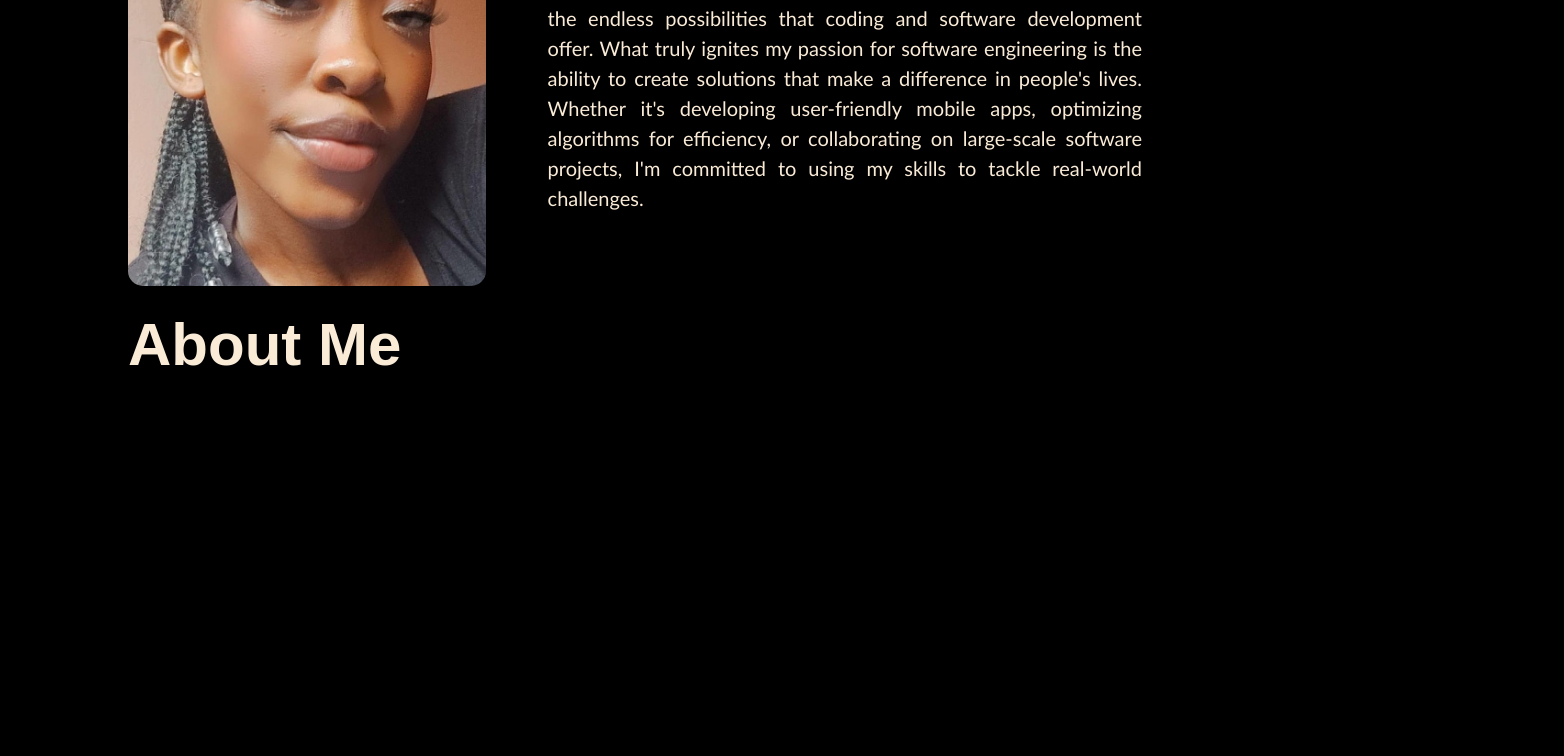
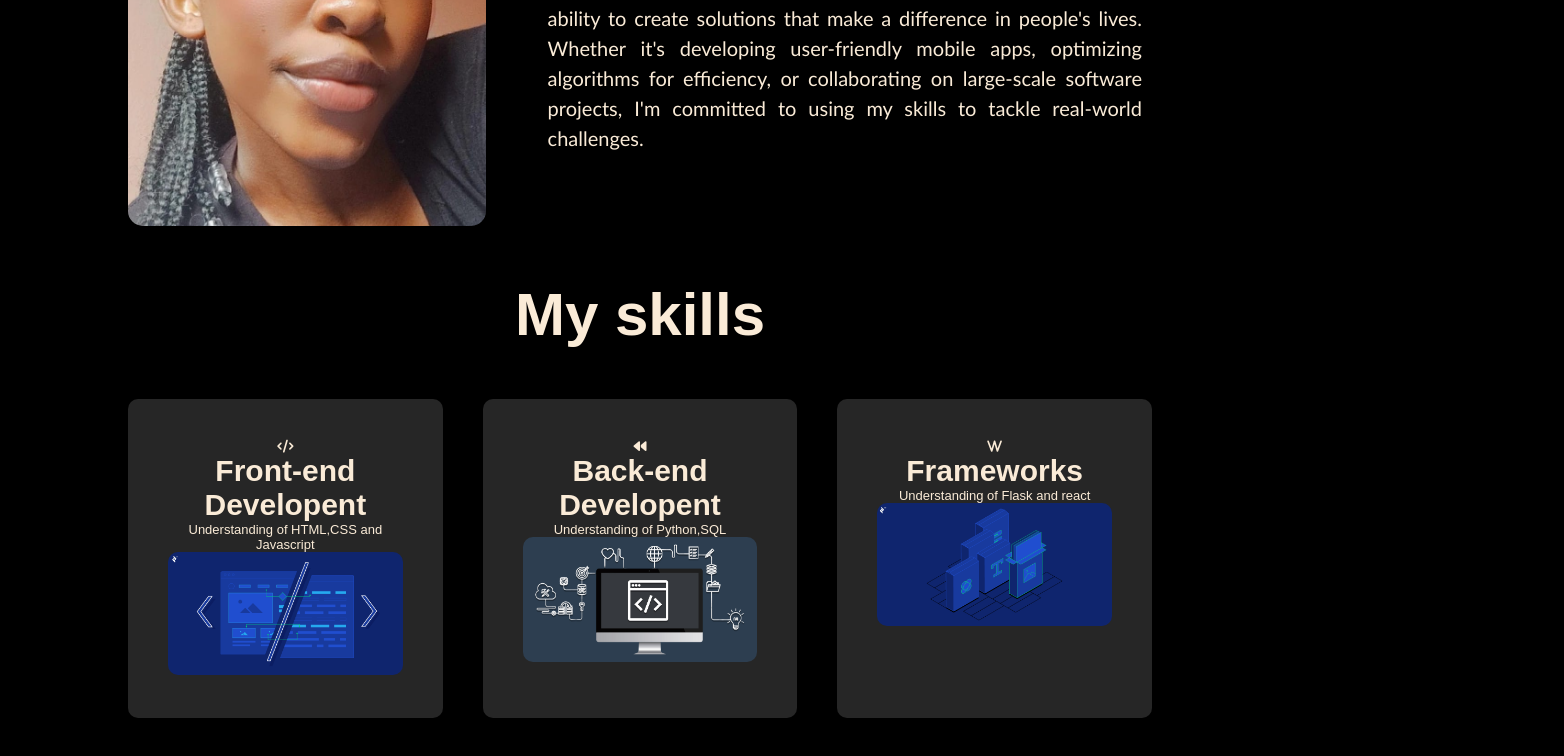
Before and after one commit to Tarbiee/portfolio, a plain HTML site: page index.html in a window 1280 px wide. Shown: the part 1196-1952 px from the top of the page, 1564 px wide, since content can reach past the window. Before the commit the page ends 1585 px from the top, so only its background shows below. Drawn offline with Linux system fonts and the light colour scheme.

Commit message:
completed skills section

```diff
--- a/index.html
+++ b/index.html
@@ -5,6 +5,7 @@
     <meta name="viewport" content="width=device-width, initial-scale=1.0">
     <title>Portfolio</title>
     <link rel="stylesheet" href="style.css">
+    <script src="https://kit.fontawesome.com/853e522744.js" crossorigin="anonymous"></script>
 </head>
 <body>
     <!--header section-->
@@ -20,11 +21,17 @@
                 </ul>
             </nav>
             <div class="header-text"></div>
-            <p>Software Developer</p>
+
+        </div>
+
+        <div class="image">
+            <img src="images/bck2.jpg" class="girl">
+            <div class="banner-test">
+                <p>Software Developer</p>
             <h1>Hello, I'm Tabitha Luvuno </h1>
-        </div>
-        <div class="image">
-            <img src="images/pp.jpg" class="girl">
+            </div>
+
+
         </div>
 
     </div>
@@ -50,7 +57,28 @@
 
     <div id="skills">
         <div class="container">
-            <h1 class="subtitle">About Me</h1>
+            <h1 class="subtitle">My skills</h1>
+            <div class="skills-list">
+                <div class="grid-item">
+                    <i class="fa-solid fa-code"></i>
+                    <h2>Front-end Developent</h2>
+                    <p>Understanding of HTML,CSS and Javascript</p>
+                    <img src="images/code.png">
+                </div>
+                <div class="grid-item">
+                    <i class="fa-solid fa-backward"></i>
+                    <h2>Back-end Developent</h2>
+                    <p>Understanding of Python,SQL </p>
+                    <img src="images/back.jpg">
+                </div>
+                <div class="grid-item">
+                    <i class="fa-solid fa-w"></i>
+                    <h2>Frameworks</h2>
+                    <p>Understanding of Flask and react</p>
+                    <img src="images/frame.png">
+                </div>
+
+            </div>
 
         </div>
     </div>
--- a/style.css
+++ b/style.css
@@ -8,6 +8,7 @@ body{
     background-color: black;
     color: antiquewhite;
 
+
 }
 
 #header{
@@ -15,6 +16,7 @@ body{
     height: 100vh;
     background-size: cover;
     background-position: center;
+    background-image: url(images/bkg1.jpeg);
 
 }
 
@@ -40,7 +42,7 @@ nav ul li{
 }
 
 nav ul li a{
-    color: plum;
+    color: rgb(14, 11, 14);
     text-decoration: none;
     font-size: 18px;
     font-weight: bold;
@@ -52,7 +54,7 @@ nav ul li a{
 
 
 nav ul li a:hover{
-    color: rgb(32, 3, 32);
+    color: rgb(204, 155, 204);
 
 }
 
@@ -65,26 +67,33 @@ nav ul li a:hover{
     font-size: 60px;
     margin-top: 20px;
 }
+.banner-test{
+    position: absolute;
+    margin-left: 1000px;
+
+}
 
 .image{
+    margin-top: 100px;
     width: 130%;
     height: 30%;
     position: relative;
-    right: 100px;
-    bottom: 0;
+    right: 450px;
+    bottom: 15px;
 }
 
 .image img{
     position: absolute;
-    height: 130%;
-    left: 40%;
+    height: 180%;
+    left: 38%;
     transform: translate(-50);
     bottom: 0;
+    border-radius: 30px;
 
 }
 
 #about{
-    padding: 80px 0;
+    padding: 50px 0;
     color: rgb(209, 167, 248);
 }
 
@@ -119,6 +128,45 @@ nav ul li a:hover{
     text-align: justify;
     line-height: 1.5;
 
+}
+
+#skills {
+    padding: 30px 0;
+    text-align: center;
+}
+
+.skills-list{
+    display: grid;
+    grid-template-columns: repeat(auto-fit, minmax(250px, 4fr));
+    grid-gap: 40px;
+    margin-top: 50px;
+
+}
+
+.skills-list div{
+    background: #262626;
+    padding: 40px;
+    font-size: 13px;
+    font-weight: 300;
+    border-radius: 10px;
+}
+ .grid-item{
+    width: 100%;
+    height: 100%;
+ }
+
+ .grid-item img{
+    max-width: 100%;
+    height: auto;
+    grid: row 3%;
+    border-radius: 10px;
 
 
-}
+ }
+
+ .skills-list div h2{
+    font-size: 30px;
+    font-weight: 500px;
+    ;
+
+ }
```
Also changed, not shown: images/back.jpg (added), images/back1.jpg (added), images/bcg.jpeg (added), images/bcg1.jpeg (added), images/bck2.jpg (added), images/bkg1.jpeg (added), images/black-bcg.jpg (added), images/code.png (added), images/frame.png (added), images/front.png (added), images/pp1.jpeg (added), images/pp3.jpg (added).
